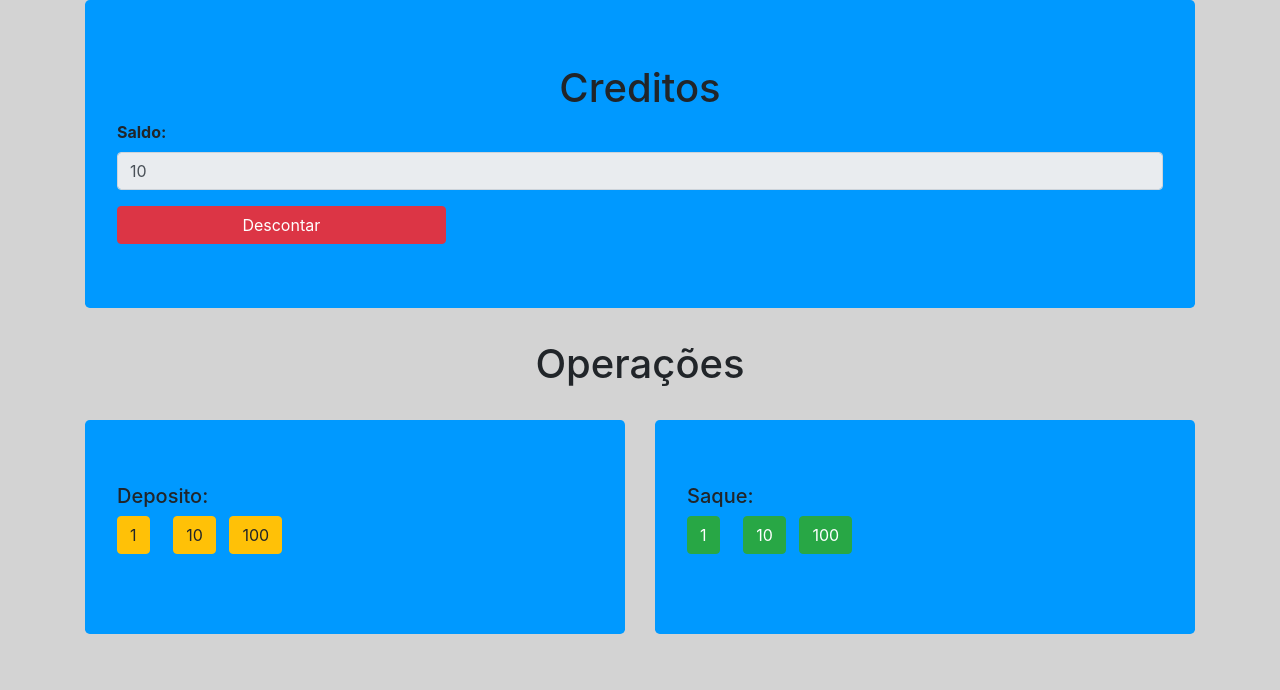
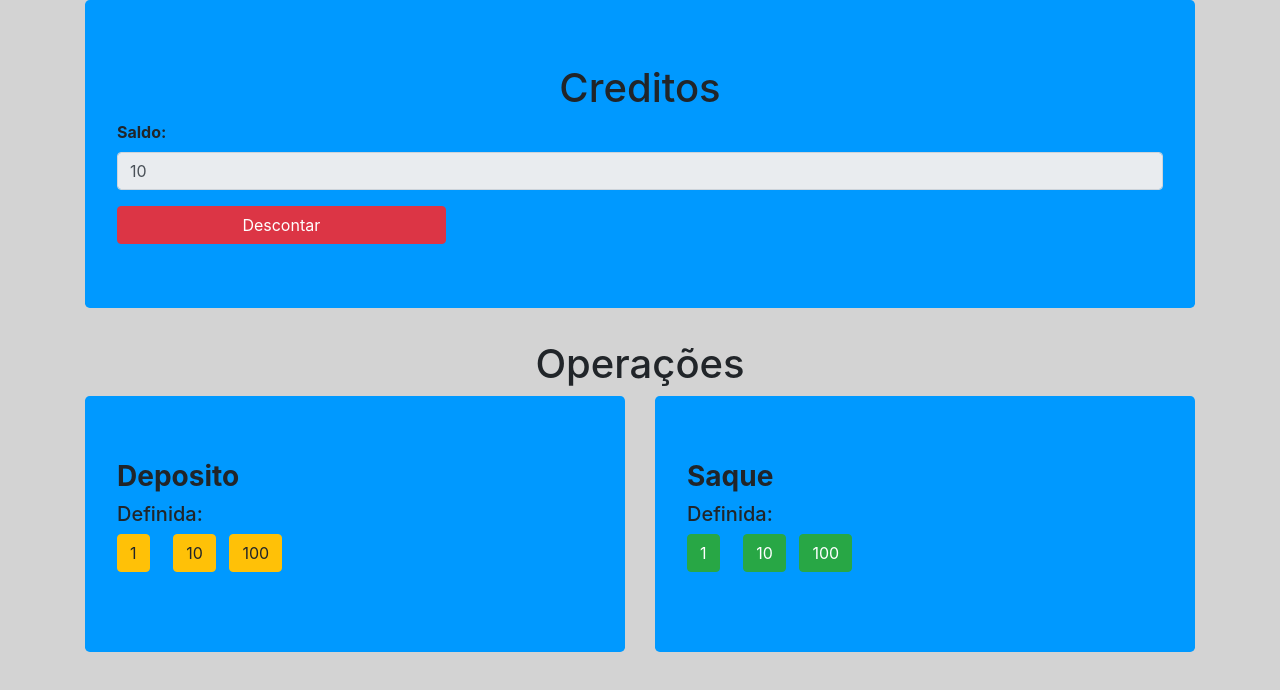
Before and after one commit to jefferson-assis/prjCredito, an Angular app in the folder prjCredito/: page / in a window 1280 px wide. Shown: the top 690 px of the page. Built offline with nearby package versions, Linux system fonts and the light colour scheme.

Commit message:
O projeto esta completo

```diff
--- a/prjCredito/src/app/credito/component/saldo/saldo.component.html
+++ b/prjCredito/src/app/credito/component/saldo/saldo.component.html
@@ -17,12 +17,12 @@
   </div>
 </div>
      <h1 class="text-center">Operações</h1>
-<br>
 
 <div class="row">
   <div class="col-6">
     <div class="jumbotron">
-      <h5>Deposito:</h5>
+      <h3><b>Deposito</b></h3>
+      <h5>Definida:</h5>
       <div class="row">
         <div class="col-8">
           <div class="form-group">
@@ -47,7 +47,8 @@
 
   <div class="col-6">
     <div class="jumbotron">
-      <h5>Saque:</h5>
+      <h3><b>Saque</b></h3>
+      <h5>Definida:</h5>
       <div class="row">
         <div class="col-8">
           <div class="form-group">
```
